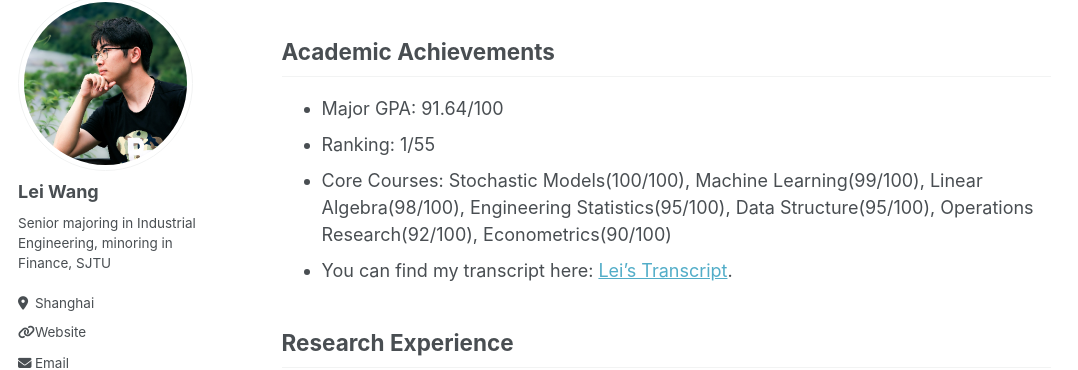
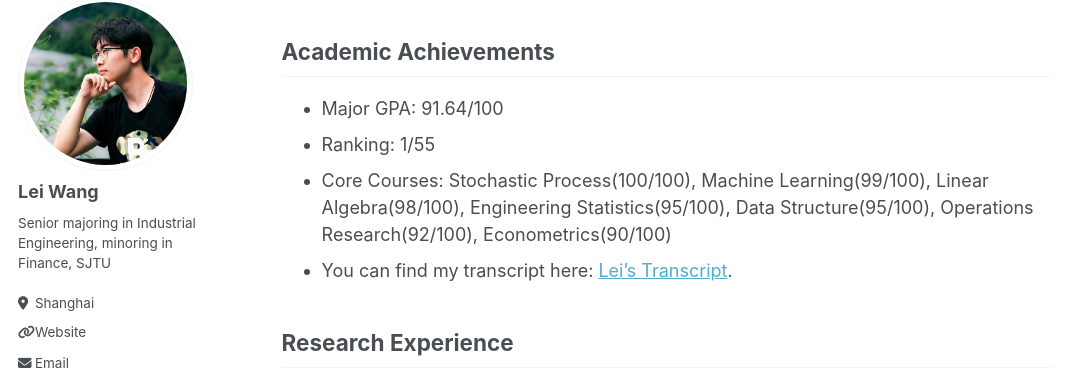
Before and after one commit to Wanglei123SJTU/Wanglei123SJTU.github.io, a Jekyll site: the page built from _pages/about.md, in a window 1280 px wide and 900 px high, scrolled down 308 px. Shown: the part 90-460 px from the top of the window, without its empty margins (0-1078 px from the left). Built offline with Jekyll 4.4.1, drawn with Linux system fonts in a browser that asks for light colours.

Commit message:
Update about.md

```diff
--- a/_pages/about.md
+++ b/_pages/about.md
@@ -21,7 +21,7 @@ Academic Achievements
 ------
 * Major GPA: 91.64/100
 * Ranking: 1/55
-* Core Courses: Stochastic Models(100/100), Machine Learning(99/100), Linear Algebra(98/100), Engineering Statistics(95/100), Data Structure(95/100), Operations Research(92/100), Econometrics(90/100)
+* Core Courses: Stochastic Process(100/100), Machine Learning(99/100), Linear Algebra(98/100), Engineering Statistics(95/100), Data Structure(95/100), Operations Research(92/100), Econometrics(90/100)
 * You can find my transcript here: [Lei's Transcript](../files/Transcript.pdf).
 
 
```
